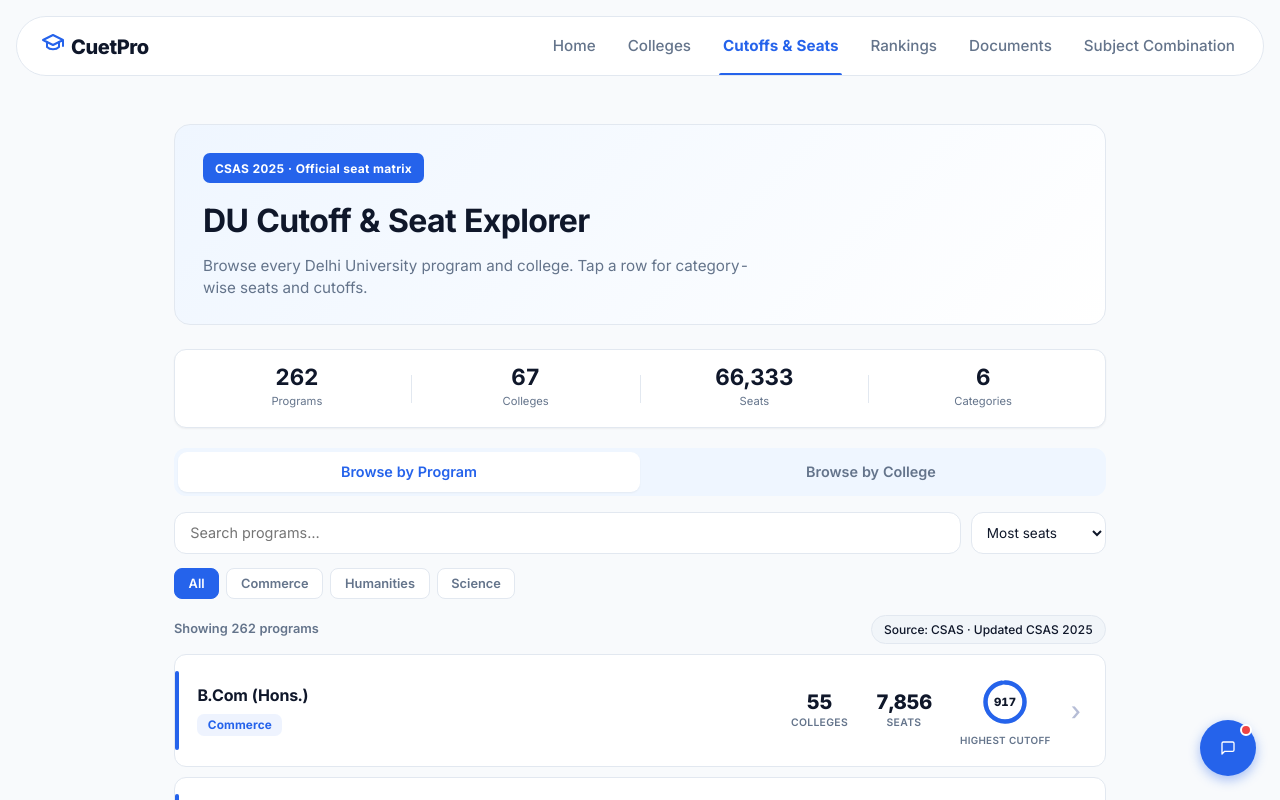
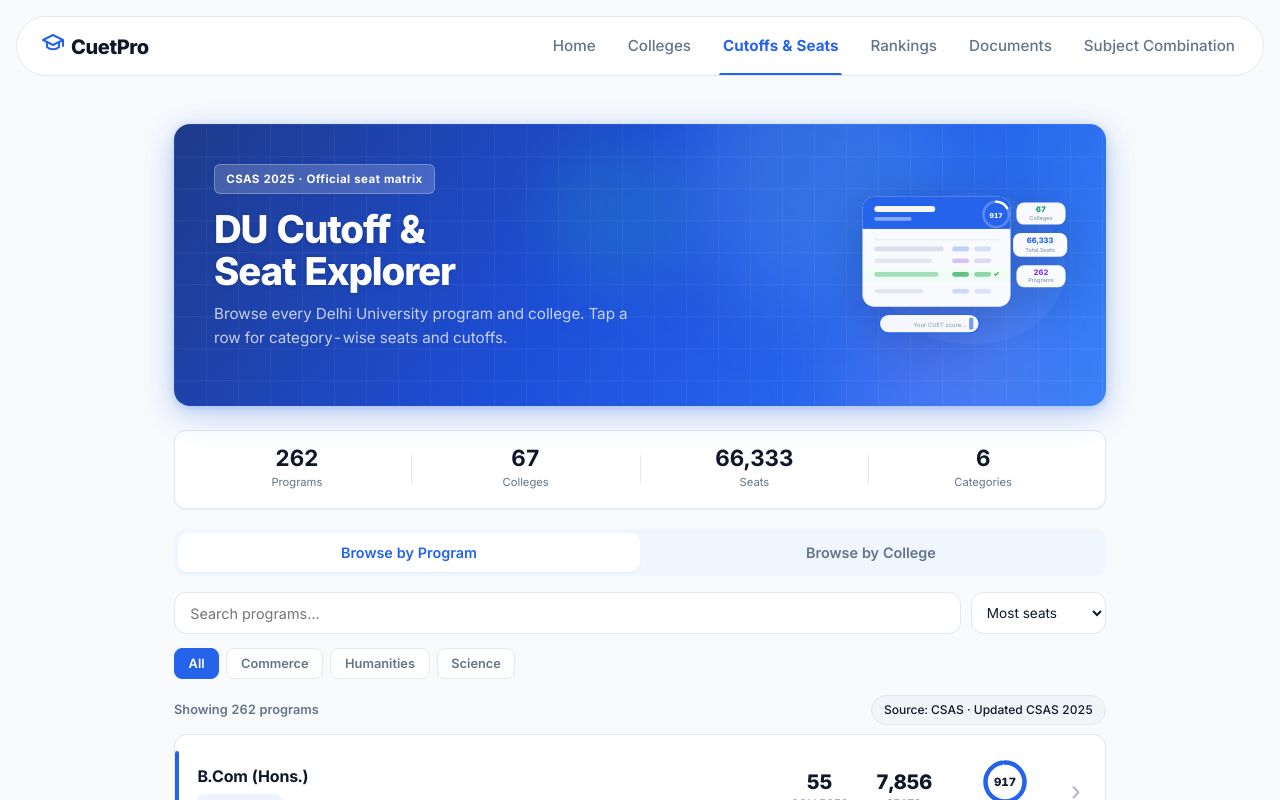
Before and after one commit to NEGO2522/dashboard-cuet, a React (Vite) app: page /cutoffs in a window 1280 px wide. Shown: the top 800 px of the page. Built offline with nearby package versions, Linux system fonts and the light colour scheme.

Commit message:
graphics box

```diff
--- a/src/App.jsx
+++ b/src/App.jsx
@@ -1,6 +1,5 @@
 import { BrowserRouter as Router, Routes, Route } from 'react-router-dom';
 import { Navbar } from './components/Navbar';
-import { AMABot } from './components/AMABot';
 import {
   Home,
   CollegeExplorer,
@@ -34,7 +33,6 @@
         </Routes>
         </main>
       </div>
-      <AMABot />
     </Router>
   );
 }
--- a/src/pages/Cutoffs.css
+++ b/src/pages/Cutoffs.css
@@ -7,39 +7,168 @@
 
 .cf-herowrap {
   position: relative;
-  background: linear-gradient(135deg, var(--accent-blue-light), #ffffff);
-  border: 1px solid var(--border-color);
+  background: linear-gradient(125deg, #1e3a8a 0%, #1d4ed8 45%, #2563eb 70%, #3b82f6 100%);
+  border: none;
   border-radius: var(--radius-lg);
-  padding: 1.75rem 1.75rem 1.5rem;
+  padding: 2.5rem 2rem 2.25rem 2.5rem;
   margin-bottom: 1.5rem;
+  display: flex;
+  align-items: center;
+  justify-content: space-between;
+  gap: 1.5rem;
+  overflow: hidden;
+  min-height: 200px;
+  box-shadow: 0 8px 32px rgba(37, 99, 235, 0.3), 0 2px 8px rgba(37, 99, 235, 0.2);
+}
+
+/* === Background layers === */
+.cf-hero-bg {
+  position: absolute;
+  inset: 0;
+  pointer-events: none;
+  z-index: 0;
+}
+
+.cf-hero-blob {
+  position: absolute;
+  border-radius: 50%;
+  filter: blur(40px);
+}
+
+.cf-hero-blob-1 {
+  width: 260px;
+  height: 260px;
+  background: rgba(99, 179, 237, 0.25);
+  top: -80px;
+  right: 160px;
+}
+
+.cf-hero-blob-2 {
+  width: 200px;
+  height: 200px;
+  background: rgba(167, 139, 250, 0.2);
+  bottom: -60px;
+  right: 60px;
+}
+
+.cf-hero-blob-3 {
+  width: 140px;
+  height: 140px;
+  background: rgba(52, 211, 153, 0.15);
+  top: 20px;
+  left: 40%;
+  filter: blur(30px);
+}
+
+.cf-hero-grid {
+  position: absolute;
+  inset: 0;
+  background-image:
+    linear-gradient(rgba(255,255,255,0.05) 1px, transparent 1px),
+    linear-gradient(90deg, rgba(255,255,255,0.05) 1px, transparent 1px);
+  background-size: 32px 32px;
+}
+
+/* === Content === */
+.cf-hero-content {
+  flex: 1;
+  min-width: 0;
+  position: relative;
+  z-index: 1;
 }
 
 .cf-herobadge {
   display: inline-block;
-  background: var(--accent-blue);
+  background: rgba(255, 255, 255, 0.18);
   color: #fff;
-  font-size: 0.75rem;
+  font-size: 0.72rem;
   font-weight: 700;
-  padding: 0.35rem 0.75rem;
-  border-radius: 7px;
-  letter-spacing: 0.02em;
-  margin-bottom: 0.75rem;
+  padding: 0.3rem 0.7rem;
+  border-radius: 6px;
+  letter-spacing: 0.04em;
+  margin-bottom: 0.85rem;
+  border: 1px solid rgba(255,255,255,0.25);
+  backdrop-filter: blur(4px);
 }
 
 .cf-herowrap h1 {
-  font-size: 2rem;
-  font-weight: 700;
-  letter-spacing: -0.02em;
-  margin: 0 0 0.5rem;
-  color: var(--text-color);
+  font-size: 2.4rem;
+  font-weight: 800;
+  letter-spacing: -0.03em;
+  margin: 0 0 0.65rem;
+  color: #ffffff;
+  line-height: 1.1;
+  text-shadow: 0 1px 4px rgba(0,0,0,0.15);
 }
 
 .cf-herowrap p {
   font-size: 0.95rem;
-  line-height: 1.5;
-  color: var(--text-muted);
-  margin: 0;
-  max-width: 60ch;
+  line-height: 1.55;
+  color: rgba(255, 255, 255, 0.75);
+  margin: 0 0 1.25rem;
+  max-width: 44ch;
+}
+
+/* === Stat pills === */
+.cf-hero-pills {
+  display: flex;
+  flex-wrap: wrap;
+  gap: 0.5rem;
+}
+
+.cf-hero-pill {
+  font-size: 0.75rem;
+  font-weight: 700;
+  padding: 0.35rem 0.8rem;
+  border-radius: 20px;
+  letter-spacing: 0.01em;
+  border: 1px solid transparent;
+}
+
+.cf-hero-pill-blue {
+  background: rgba(219, 234, 254, 0.15);
+  color: #bfdbfe;
+  border-color: rgba(191, 219, 254, 0.3);
+}
+
+.cf-hero-pill-purple {
+  background: rgba(233, 213, 255, 0.15);
+  color: #ddd6fe;
+  border-color: rgba(221, 214, 254, 0.3);
+}
+
+.cf-hero-pill-green {
+  background: rgba(167, 243, 208, 0.15);
+  color: #a7f3d0;
+  border-color: rgba(167, 243, 208, 0.3);
+}
+
+/* === Illustration === */
+.cf-hero-illustration {
+  flex-shrink: 0;
+  width: 220px;
+  position: relative;
+  z-index: 1;
+  filter: drop-shadow(0 8px 24px rgba(0,0,0,0.2));
+}
+
+.cf-hero-illustration svg {
+  width: 100%;
+  height: auto;
+  display: block;
+}
+
+@media (max-width: 640px) {
+  .cf-herowrap {
+    padding: 1.75rem 1.25rem;
+    min-height: auto;
+  }
+  .cf-hero-illustration {
+    display: none;
+  }
+  .cf-herowrap h1 {
+    font-size: 1.85rem;
+  }
 }
 
 .cf-statstrip {
--- a/src/pages/Cutoffs.jsx
+++ b/src/pages/Cutoffs.jsx
@@ -276,9 +276,83 @@
   return (
     <div className="cf-wrap">
       <section className="cf-herowrap">
-        <span className="cf-herobadge">CSAS 2025 · Official seat matrix</span>
-        <h1>DU Cutoff &amp; Seat Explorer</h1>
-        <p>Browse every Delhi University program and college. Tap a row for category-wise seats and cutoffs.</p>
+        {/* Background decoration */}
+        <div className="cf-hero-bg" aria-hidden="true">
+          <div className="cf-hero-blob cf-hero-blob-1" />
+          <div className="cf-hero-blob cf-hero-blob-2" />
+          <div className="cf-hero-blob cf-hero-blob-3" />
+          <div className="cf-hero-grid" />
+        </div>
+
+        <div className="cf-hero-content">
+          <span className="cf-herobadge">CSAS 2025 · Official seat matrix</span>
+          <h1>DU Cutoff &amp;<br />Seat Explorer</h1>
+          <p>Browse every Delhi University program and college. Tap a row for category-wise seats and cutoffs.</p>
+
+        </div>
+        <div className="cf-hero-illustration" aria-hidden="true">
+          <svg viewBox="0 0 260 195" fill="none" xmlns="http://www.w3.org/2000/svg">
+            {/* Outer glow */}
+            <ellipse cx="140" cy="100" rx="110" ry="90" fill="rgba(255,255,255,0.04)" />
+
+            {/* Main card */}
+            <rect x="10" y="15" width="175" height="130" rx="14" fill="white" fillOpacity="0.97" />
+            <rect x="10" y="15" width="175" height="38" rx="14" fill="#2563eb" />
+            <rect x="10" y="39" width="175" height="14" fill="#2563eb" />
+
+            {/* Header text */}
+            <rect x="24" y="26" width="72" height="7" rx="3.5" fill="white" fillOpacity="0.95" />
+            <rect x="24" y="39" width="44" height="4.5" rx="2" fill="white" fillOpacity="0.45" />
+
+            {/* Score ring */}
+            <circle cx="168" cy="36" r="15" fill="none" stroke="rgba(255,255,255,0.25)" strokeWidth="3" />
+            <path d="M168 21 a15 15 0 0 1 13 7.5" stroke="white" strokeWidth="3" strokeLinecap="round" />
+            <text x="168" y="40" textAnchor="middle" fill="white" fontSize="8" fontWeight="800">917</text>
+
+            {/* Separator */}
+            <line x1="24" y1="66" x2="172" y2="66" stroke="#e2e8f0" strokeWidth="1" />
+
+            {/* Row 1 */}
+            <rect x="24" y="74" width="82" height="5.5" rx="2.75" fill="#1e3a8a" fillOpacity="0.14" />
+            <rect x="116" y="74" width="20" height="5.5" rx="2.75" fill="#2563eb" fillOpacity="0.28" />
+            <rect x="142" y="74" width="20" height="5.5" rx="2.75" fill="#2563eb" fillOpacity="0.18" />
+
+            {/* Row 2 */}
+            <rect x="24" y="88" width="68" height="5.5" rx="2.75" fill="#1e3a8a" fillOpacity="0.1" />
+            <rect x="116" y="88" width="20" height="5.5" rx="2.75" fill="#7c3aed" fillOpacity="0.28" />
+            <rect x="142" y="88" width="20" height="5.5" rx="2.75" fill="#7c3aed" fillOpacity="0.18" />
+
+            {/* Row 3 — highlighted green */}
+            <rect x="12" y="100" width="171" height="16" rx="0" fill="#f0fdf4" />
+            <rect x="24" y="104" width="76" height="5.5" rx="2.75" fill="#16a34a" fillOpacity="0.35" />
+            <rect x="116" y="104" width="20" height="5.5" rx="2.75" fill="#16a34a" fillOpacity="0.65" />
+            <rect x="142" y="104" width="20" height="5.5" rx="2.75" fill="#16a34a" fillOpacity="0.45" />
+            <text x="168" y="109" textAnchor="middle" fill="#16a34a" fontSize="8" fontWeight="800">✓</text>
+
+            {/* Row 4 */}
+            <rect x="24" y="124" width="58" height="5.5" rx="2.75" fill="#1e3a8a" fillOpacity="0.1" />
+            <rect x="116" y="124" width="20" height="5.5" rx="2.75" fill="#2563eb" fillOpacity="0.22" />
+            <rect x="142" y="124" width="20" height="5.5" rx="2.75" fill="#2563eb" fillOpacity="0.14" />
+
+            {/* Score pill */}
+            <rect x="30" y="154" width="118" height="22" rx="11" fill="white" fillOpacity="0.95" stroke="#2563eb" strokeWidth="1.5" />
+            <text x="70" y="169" fill="#94a3b8" fontSize="7" fontWeight="500">Your CUET score…</text>
+            <rect x="136" y="158" width="5" height="14" rx="1.5" fill="#2563eb" fillOpacity="0.6" />
+
+            {/* Floating badges */}
+            <rect x="192" y="22" width="58" height="26" rx="9" fill="white" fillOpacity="0.97" />
+            <text x="221" y="33" textAnchor="middle" fill="#059669" fontSize="9" fontWeight="800">67</text>
+            <text x="221" y="43" textAnchor="middle" fill="#94a3b8" fontSize="6.5" fontWeight="600">Colleges</text>
+
+            <rect x="188" y="58" width="64" height="28" rx="9" fill="white" fillOpacity="0.97" />
+            <text x="220" y="70" textAnchor="middle" fill="#2563eb" fontSize="9" fontWeight="800">66,333</text>
+            <text x="220" y="80" textAnchor="middle" fill="#94a3b8" fontSize="6.5" fontWeight="600">Total Seats</text>
+
+            <rect x="192" y="96" width="58" height="26" rx="9" fill="white" fillOpacity="0.97" />
+            <text x="221" y="107" textAnchor="middle" fill="#7c3aed" fontSize="9" fontWeight="800">262</text>
+            <text x="221" y="116" textAnchor="middle" fill="#94a3b8" fontSize="6.5" fontWeight="600">Programs</text>
+          </svg>
+        </div>
       </section>
 
       <div className="cf-statstrip">
```
